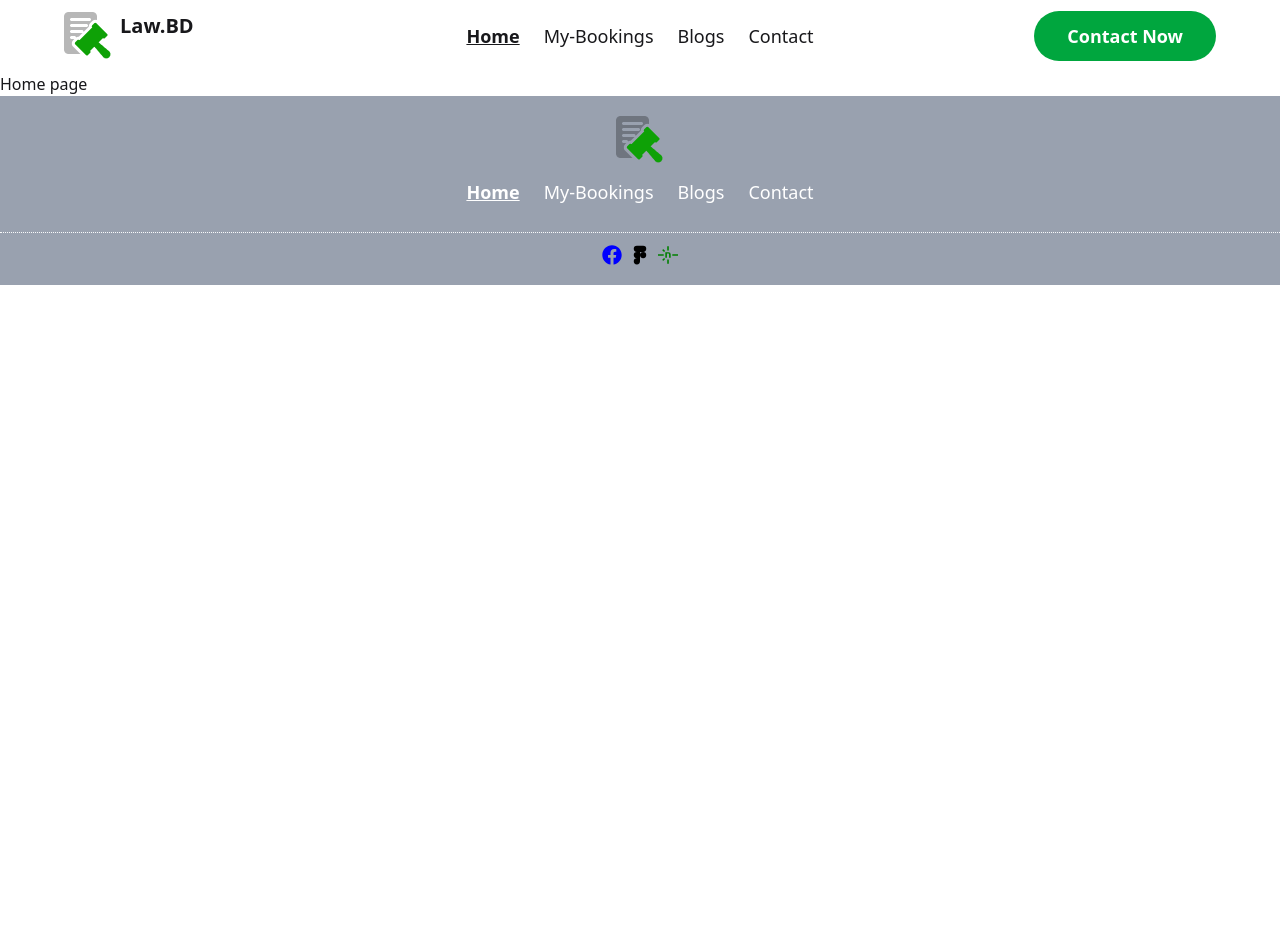
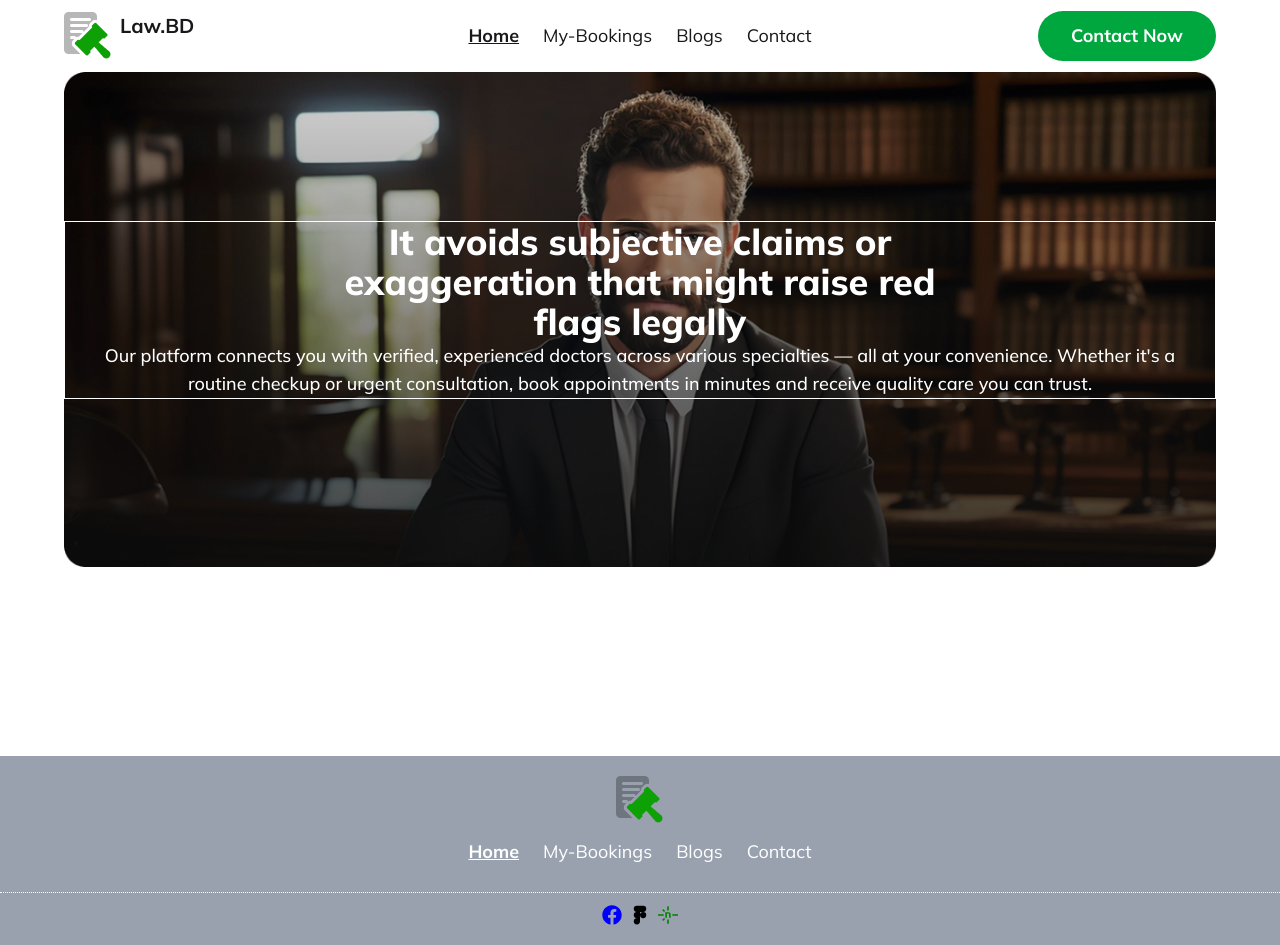
Before and after one commit to Tareq088/Lawyer-Booking-Website, a React (Vite) app: page / in a window 1280 px wide. Before the commit the page ends 800 px from the top, so only its background shows below. Built offline with nearby package versions, Linux system fonts and the light colour scheme.

Commit message:
hero section done

```diff
--- a/index.html
+++ b/index.html
@@ -5,8 +5,17 @@
     <link rel="icon" type="image/svg+xml" href="/logo.png"/>
     <meta name="viewport" content="width=device-width, initial-scale=1.0" />
     <title>Law.bd</title>
+            <!-- goggle-font -->
+    <link rel="preconnect" href="https://fonts.googleapis.com">
+    <link rel="preconnect" href="https://fonts.gstatic.com" crossorigin>
+    <link href="https://fonts.googleapis.com/css2?family=Mulish:ital,wght@0,200..1000;1,200..1000&display=swap" rel="stylesheet">
+    <style>
+      .font-mullish{
+          font-family:  "Mulish", sans-serif;
+      }
+  </style>
   </head>
-  <body>
+  <body class="font-mullish">
     <div id="root"></div>
     <script type="module" src="/src/main.jsx"></script>
   </body>
--- a/src/Components/Hero.jsx
+++ b/src/Components/Hero.jsx
@@ -1,9 +1,16 @@
 import React from 'react';
+import heroImg from '../assets/hero.png'
 
 const Hero = () => {
     return (
-        <div>
-            Hero
+        <div className='relative'>
+            <img src={heroImg} alt="" className='w-full max-h-[500px]'/>
+            <div className='lg:container mx-auto text-white absolute top-[20%] md:top-[25%] lg:top-[30%] text-center border '>
+                <h1 className='text-base sm:text-lg md:text-2xl lg:text-4xl font-extrabold'>It avoids subjective claims or <br /> exaggeration that might raise red <br /> flags legally</h1>
+                <p className='text-xs sm:text-base md:text-lg lg:text-lg font-medium'>Our platform connects you with verified, experienced doctors across various specialties — all at your convenience. Whether it's a <br /> routine checkup or urgent consultation, book appointments in minutes and receive quality care you can trust.</p>
+            </div>
+
+
         </div>
     );
 };
--- a/src/MainLayOut/MainLayOut.jsx
+++ b/src/MainLayOut/MainLayOut.jsx
@@ -7,7 +7,11 @@ const MainLayOut = () => {
     return (
         <>
           <Navbar></Navbar>
-          <Outlet></Outlet>
+          <div className='min-h-[calc(100vh-116px)]'>
+                <div className=' mx-auto px-4 md:px-8 lg:px-12 xl:px-16'>
+                    <Outlet/>
+                </div>
+          </div>
           <Footer></Footer>
         </>
     );
--- a/src/Pages/Home.jsx
+++ b/src/Pages/Home.jsx
@@ -1,9 +1,10 @@
 import React from 'react';
+import Hero from '../Components/Hero';
 
 const Home = () => {
     return (
         <div>
-            Home page
+            <Hero/>
         </div>
     );
 };
```
Also changed, not shown: src/assets/hero.png (added).
